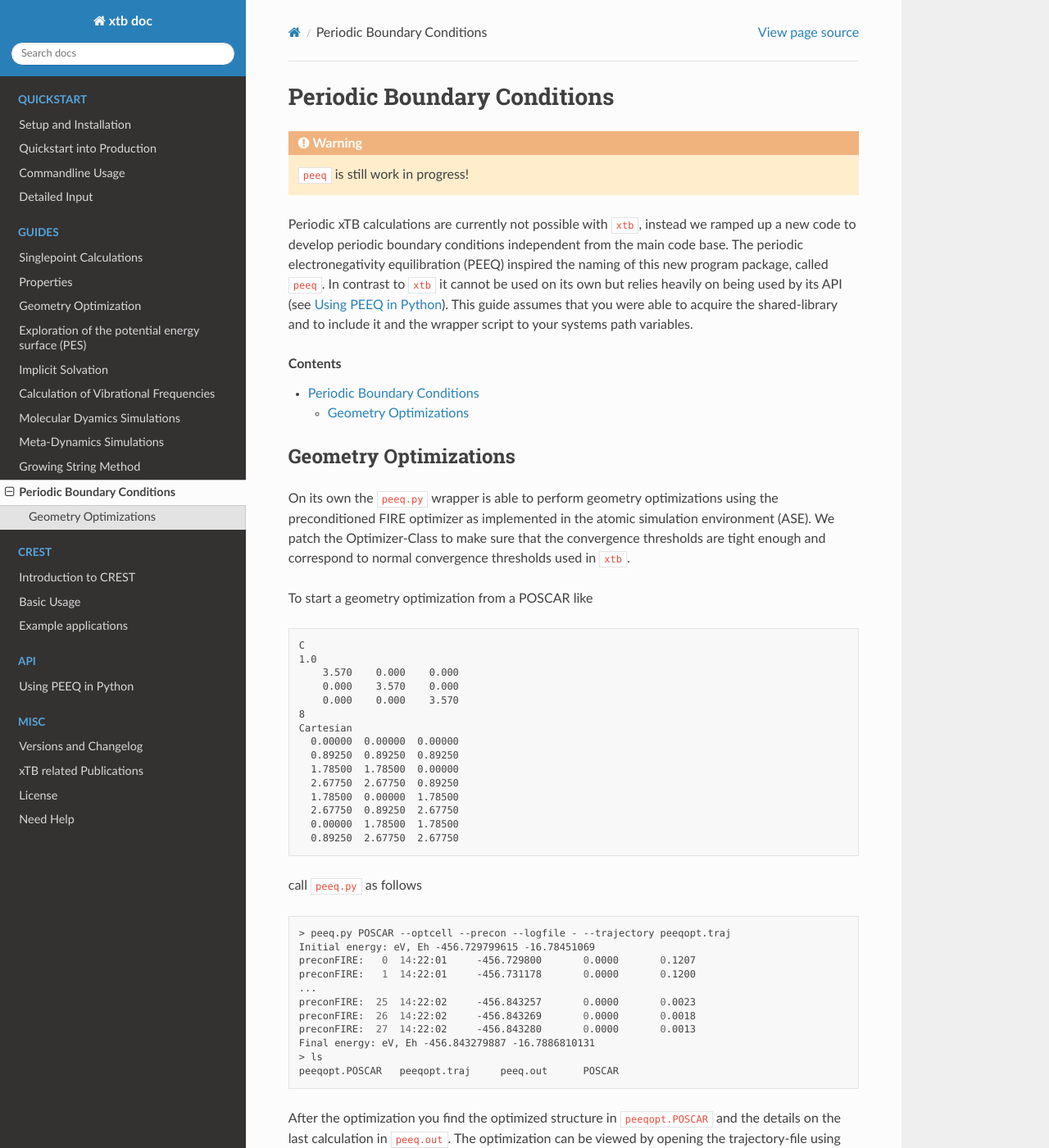
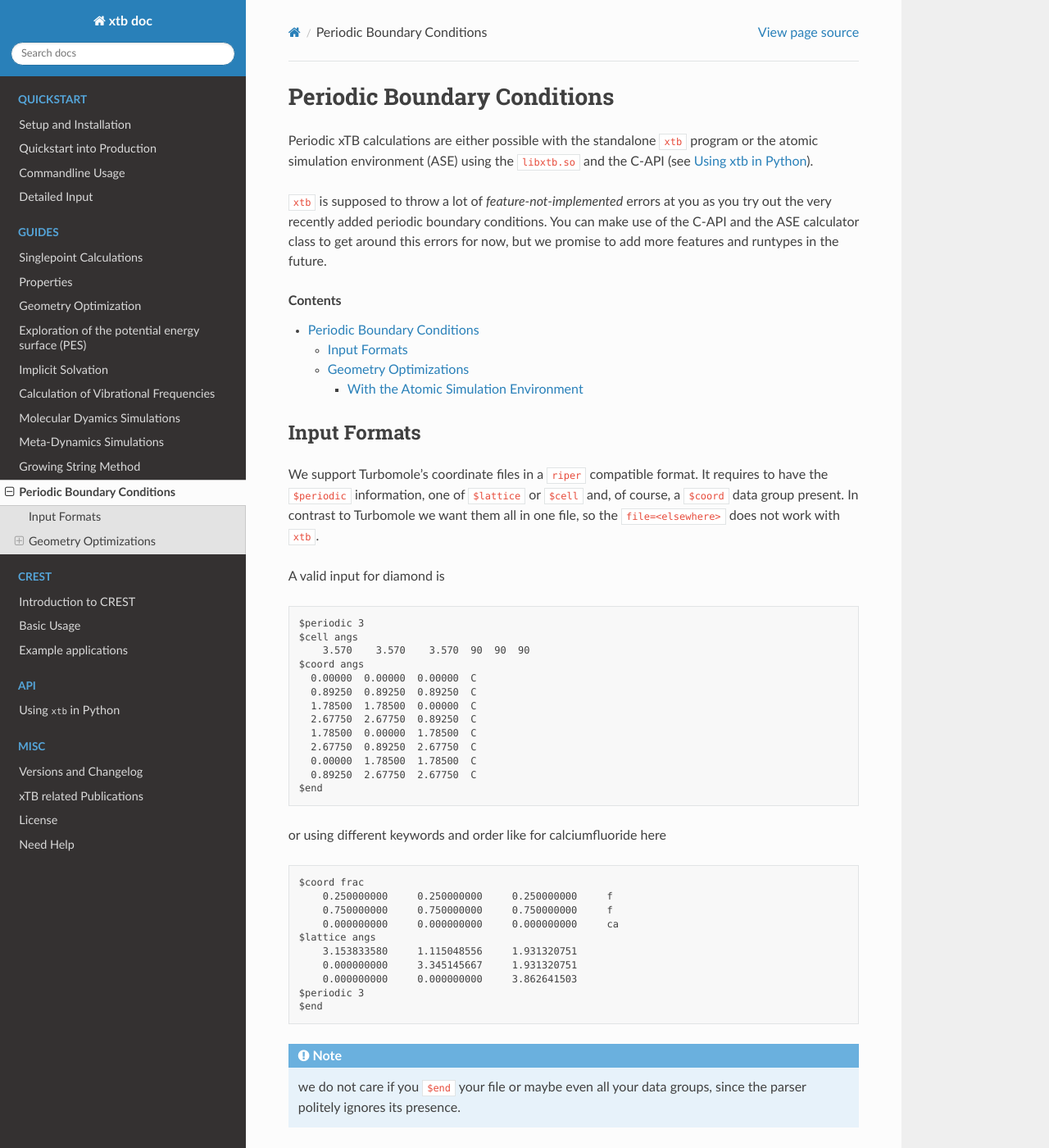
Before and after one commit to grimme-lab/xtb_docs, a Sphinx documentation site: the page built from source/periodic_boundary_conditions.rst, in a window 1280 px wide and 1400 px high. Shown: the whole window at 82% size. Built offline with Sphinx 7.4.7 and the Read the Docs theme 2.0.0, drawn with Linux system fonts in a browser that asks for light colours; some of the changed text lies outside the part shown.

Commit message:
updated PBC guides for version 6.2

```diff
--- a/source/periodic_boundary_conditions.rst
+++ b/source/periodic_boundary_conditions.rst
@@ -4,28 +4,103 @@
  Periodic Boundary Conditions
 ------------------------------
 
-.. warning:: ``peeq`` is still work in progress!
+Periodic xTB calculations are either possible with the standalone ``xtb``
+program or the atomic simulation environment (ASE) using the ``libxtb.so``
+and the C-API (see :ref:`python`).
 
-Periodic xTB calculations are currently not possible with ``xtb``,
-instead we ramped up a new code to develop periodic boundary conditions
-independent from the main code base.
-The periodic electronegativity equilibration (PEEQ) inspired the naming
-of this new program package, called ``peeq``.
-In contrast to ``xtb`` it cannot be used on its own but relies heavily on
-being used by its API (see :ref:`python`). This guide assumes that you
-were able to acquire the shared-library and to include it and the wrapper script
-to your systems path variables.
+``xtb`` is supposed to throw a lot of *feature-not-implemented* errors at
+you as you try out the very recently added periodic boundary conditions.
+You can make use of the C-API and the ASE calculator class to get around this
+errors for now, but we promise to add more features and runtypes in the future.
 
 .. contents::
+
+Input Formats
+=============
+
+We support Turbomole's coordinate files in a ``riper`` compatible format.
+It requires to have the ``$periodic`` information, one of ``$lattice`` or ``$cell``
+and, of course, a ``$coord`` data group present.
+In contrast to Turbomole we want them all in one file,
+so the ``file=<elsewhere>`` does not work with ``xtb``.
+
+A valid input for diamond is
+
+.. code-block:: none
+
+   $periodic 3
+   $cell angs
+       3.570    3.570    3.570  90  90  90
+   $coord angs
+     0.00000  0.00000  0.00000  C
+     0.89250  0.89250  0.89250  C
+     1.78500  1.78500  0.00000  C
+     2.67750  2.67750  0.89250  C
+     1.78500  0.00000  1.78500  C
+     2.67750  0.89250  2.67750  C
+     0.00000  1.78500  1.78500  C
+     0.89250  2.67750  2.67750  C
+   $end
+
+or using different keywords and order like for calciumfluoride here
+
+.. code-block:: text
+
+   $coord frac
+       0.250000000     0.250000000     0.250000000     f
+       0.750000000     0.750000000     0.750000000     f
+       0.000000000     0.000000000     0.000000000     ca
+   $lattice angs
+       3.153833580     1.115048556     1.931320751
+       0.000000000     3.345145667     1.931320751
+       0.000000000     0.000000000     3.862641503
+   $periodic 3
+   $end
+
+.. note:: we do not care if you ``$end`` your file or maybe even all your
+          data groups, since the parser politely ignores its presence.
+
+While this format in principle is able to specify also 1D and 2D periodic
+systems ``xtb`` does not support them right now.
+
+Both Vasp 4 and Vasp 5 POSCAR and CONTCAR files are supported, but we
+require to have the information on the atomtypes present in the file.
+For details on the format refer to the documentation of Vasp.
+
+.. tip:: You can use ``ase convert`` to bring your ``cif`` or ``fort.34`` files
+         into Vasp format, as ``xtb`` currently cannot read them.
 
 Geometry Optimizations
 ======================
 
-On its own the ``peeq.py`` wrapper is able to perform geometry optimizations
+.. note:: feature implemented in version 6.2
+
+To perform geometry optimizations with ``xtb`` on periodic systems we
+recommend to use an input file like
+
+.. code-block:: none
+
+   $opt
+      engine=inertial
+   $end
+
+Since the ANC optimizers do not support periodic boundary conditions right now,
+use the inertial relaxation procedure instead.
+
+The optimization log is written in Vasp 5 POSCAR format and contains the
+current energy and gradient norm in the first (comment) line.
+
+With the Atomic Simulation Environment
+--------------------------------------
+
+.. note:: This guide assumes that you were able to acquire the shared-library
+          and to include it and the wrapper script to your systems path variables.
+
+On its own the ``xtb.py`` wrapper is able to perform geometry optimizations
 using the preconditioned FIRE optimizer as implemented in the atomic simulation
 environment (ASE). We patch the Optimizer-Class to make sure that the convergence
 thresholds are tight enough and correspond to normal convergence thresholds
-used in ``xtb``.
+used in the ``xtb`` standalone.
 
 To start a geometry optimization from a POSCAR like
 
@@ -47,11 +122,11 @@
      0.00000  1.78500  1.78500
      0.89250  2.67750  2.67750
 
-call ``peeq.py`` as follows
+call ``xtb.py`` as follows
 
 .. code:: bash
 
-   > peeq.py POSCAR --optcell --precon --logfile - --trajectory peeqopt.traj
+   > xtb.py POSCAR --optcell --precon --logfile - --trajectory peeqopt.traj
    Initial energy: eV, Eh -456.729799615 -16.78451069
    preconFIRE:   0  14:22:01     -456.729800       0.0000       0.1207
    preconFIRE:   1  14:22:01     -456.731178       0.0000       0.1200
@@ -61,8 +136,8 @@
    preconFIRE:  27  14:22:02     -456.843280       0.0000       0.0013
    Final energy: eV, Eh -456.843279887 -16.7886810131
    > ls
-   peeqopt.POSCAR   peeqopt.traj     peeq.out      POSCAR
+   xtbopt.POSCAR    xtbopt.traj      xtb.out       POSCAR
 
-After the optimization you find the optimized structure in ``peeqopt.POSCAR``
-and the details on the last calculation in ``peeq.out``.
+After the optimization you find the optimized structure in ``xtbopt.POSCAR``
+and the details on the last calculation in ``xtb.out``.
 The optimization can be viewed by opening the trajectory-file using ``ase gui``.
```
Also changed, not shown: source/dev_python.rst (+34 -36 lines).
